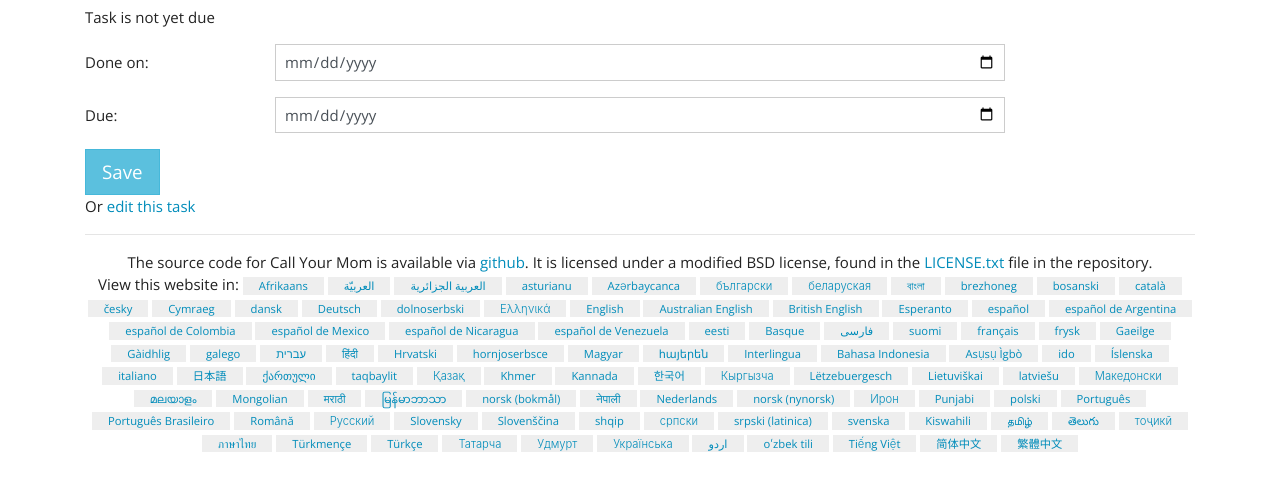
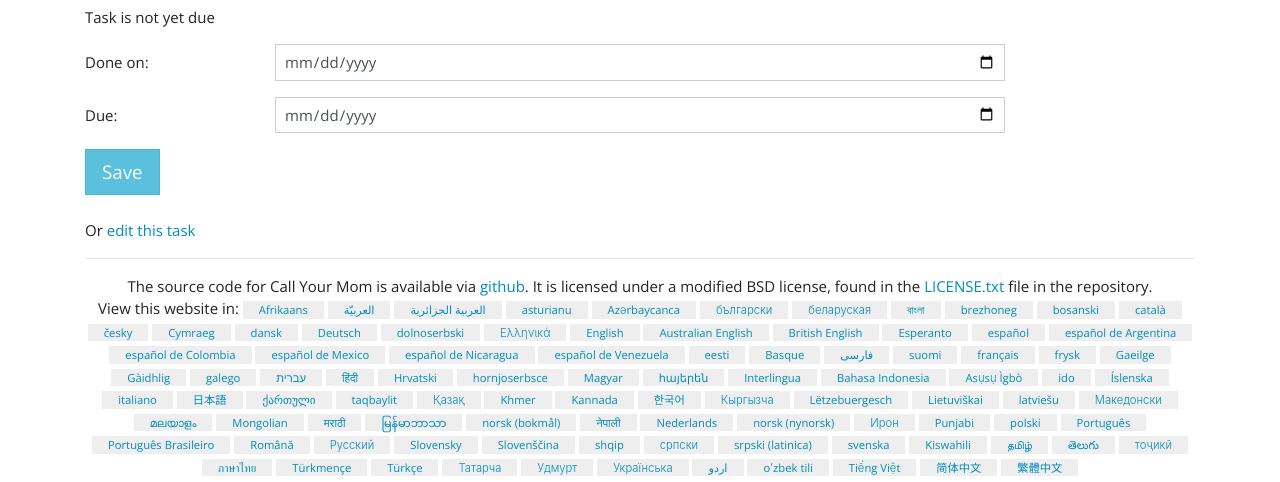
Before and after one commit to remram44/call_your_mom, a Django app: template call_your_mom/templates/call_your_mom/ack_task.html in a window 1280 px wide. Shown: the part 208-690 px from the top of the page. Run offline with Django 3.2, Linux system fonts and the light colour scheme; the template is opened without the code that fills it, so the values that code supplies are empty; some libraries are stand-ins or nearby versions.

Commit message:
Add spacing

```diff
--- a/call_your_mom/templates/call_your_mom/ack_task.html
+++ b/call_your_mom/templates/call_your_mom/ack_task.html
@@ -27,6 +27,6 @@
     <input type="submit" class="btn btn-info btn-lg" value="{% trans "Save" context "ack form" %}"/>
   </form>
 
-  <p>Or <a href="{% url 'change_task' task.id %}">edit this task</a></p>
+  <p class="mt-4">Or <a href="{% url 'change_task' task.id %}">edit this task</a></p>
 
 {% endblock %}
--- a/call_your_mom/templates/call_your_mom/change_task.html
+++ b/call_your_mom/templates/call_your_mom/change_task.html
@@ -43,7 +43,7 @@
     {% endif %}
   </form>
 
-  <p>
+  <p class="mt-4">
     {% if task_is_due %}
     <strong>This task is due.</strong>
     {% else %}
```
